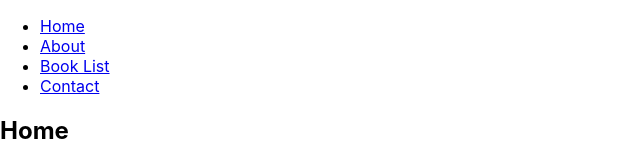
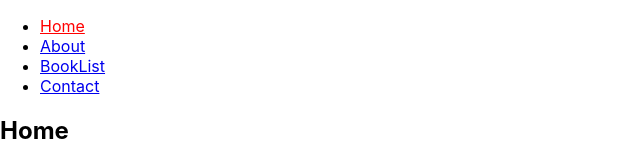
Before and after one commit to Alekskarb/react_routing, a React (Create React App) app: page / in a window 1280 px wide. Shown: the top 160 px of the page, without its empty margins (0-640 px from the left). Built offline with nearby package versions, Linux system fonts and the light colour scheme.

Commit message:
feat: replace Link to Navlink

```diff
--- a/src/App.js
+++ b/src/App.js
@@ -1,5 +1,5 @@
 import './App.css';
-import {Link, Route, Routes, useRoutes} from "react-router-dom";
+import {Link, NavLink, Route, Routes, useRoutes} from "react-router-dom";
 import Home from "./pages/Home";
 import About from "./pages/About";
 import BookList from "./pages/BookList";
@@ -12,43 +12,52 @@ import {BookRoutes} from "./BookRoutes";
 
 function App() {
 
-    const elements = useRoutes([
-        {
-            path: '/', element: <Home/>
-        },
-        {
-            path: '/books', element: <BooksLayout/>,
-            children: [
-                {
-                    index: true,
-                    element: <BookList/>
-                },
-                {
-                    path: ':id', element: <Book/>
-                }
-            ]
-        }
-    ])
+    // const elements = useRoutes([
+    //     {
+    //         path: '/', element: <Home/>
+    //     },
+    //     {
+    //         path: '/books', element: <BooksLayout/>,
+    //         children: [
+    //             {
+    //                 index: true,
+    //                 element: <BookList/>
+    //             },
+    //             {
+    //                 path: ':id', element: <Book/>
+    //             }
+    //         ]
+    //     }
+    // ])
 
     return (
         <>
             <ul>
-                <li><Link to='/'>Home</Link></li>
-                <li><Link to='/about'>About</Link></li>
-                <li><Link to='/books'>Book List</Link></li>
-                <li><Link to='/contact'>Contact</Link></li>
+                <li><NavLink style={({isActive}) => {
+                    return isActive ? {color: 'red'} : {}
+                }}
+                             to='/'>Home</NavLink></li>
+                <li><NavLink className={({isActive}) => isActive ? 'red' : null}
+                //     style={({isActive}) => {
+                //     return isActive ? {color: 'red'} : {}
+                // }}
+                    to='/about'>About</NavLink></li>
+                {/*<li><NavLink className={({isActive}) => isActive ? 'red' : null} end*/}
+                <li><NavLink className={({isActive}) => isActive ? 'red' : null}
+                    to='/books'>{({isActive}) => isActive ? 'BookList Active' : 'BookList '}</NavLink></li>
+                <li><NavLink to='/contact'>Contact</NavLink></li>
             </ul>
-            {elements}
-            {/*<Routes>*/}
-            {/*    <Route path='/' element={<Home/>}/>*/}
-            {/*    <Route path='/about' element={<About/>}/>*/}
-            {/*    <Route path='/books/*' element={<BookRoutes/>}/>*/}
-            {/*    /!*<Route path='/books' element={<BookList/>}>*!/*/}
-            {/*    /!*<Route path='/books/:id/:img?' element={<Book/>}/>*!/*/}
-            {/*    /!*<Route path='/books/new' element={<NewBook/>}/>*!/*/}
-            {/*    <Route path='/contact' element={<Contact/>}/>*/}
-            {/*    <Route path='*' element={<NotFound/>}/>*/}
-            {/*</Routes>*/}
+            {/*{elements}*/}
+            <Routes>
+                <Route path='/' element={<Home/>}/>
+                <Route path='/about' element={<About/>}/>
+                <Route path='/books/*' element={<BookRoutes/>}/>
+                {/*<Route path='/books' element={<BookList/>}>*/}
+                {/*<Route path='/books/:id/:img?' element={<Book/>}/>*/}
+                {/*<Route path='/books/new' element={<NewBook/>}/>*/}
+                <Route path='/contact' element={<Contact/>}/>
+                <Route path='*' element={<NotFound/>}/>
+            </Routes>
         </>
     )
         ;
--- a/src/index.css
+++ b/src/index.css
@@ -11,3 +11,11 @@ code {
   font-family: source-code-pro, Menlo, Monaco, Consolas, 'Courier New',
     monospace;
 }
+
+.red {
+  color: darkred;
+}
+
+.active {
+  color: green;
+}
```
